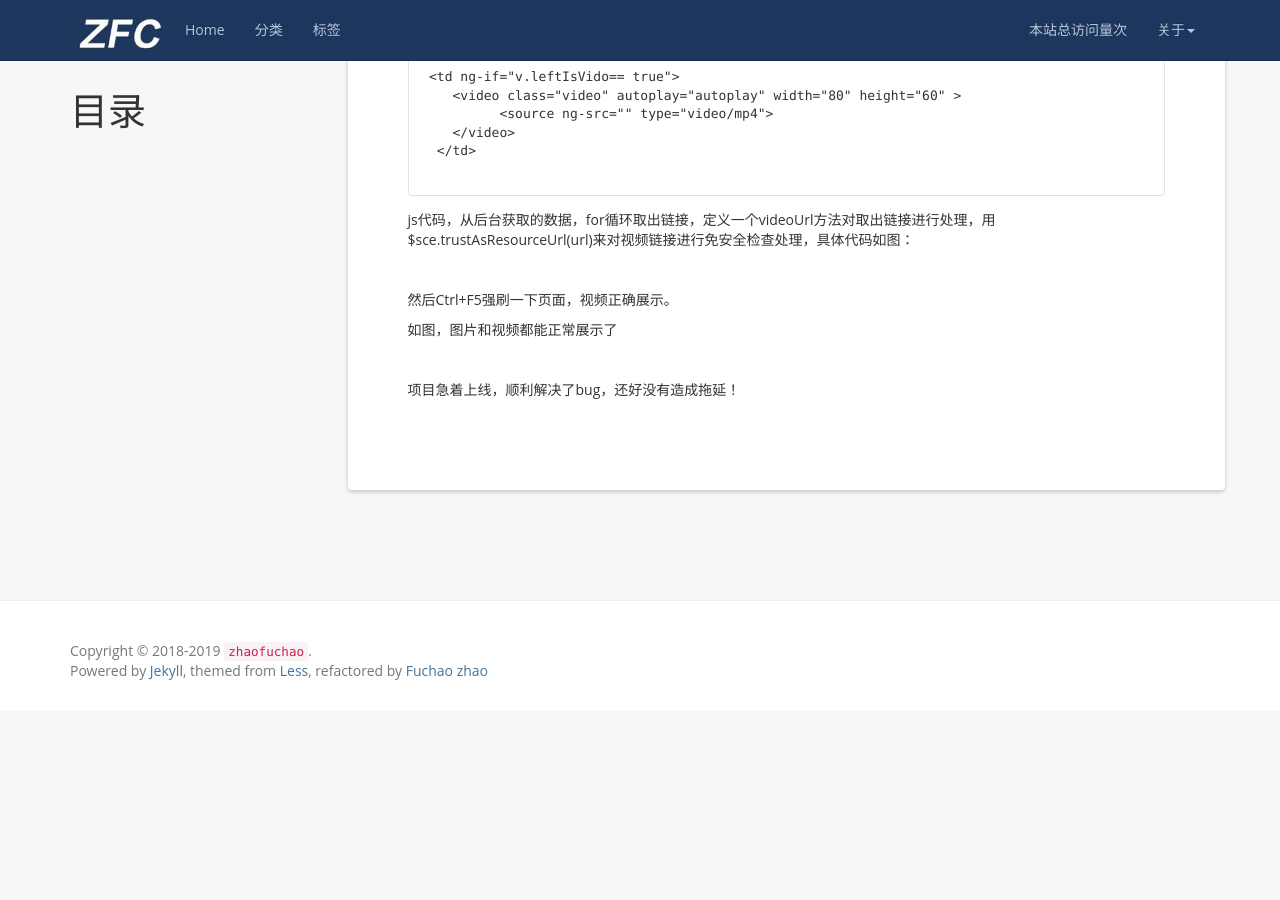
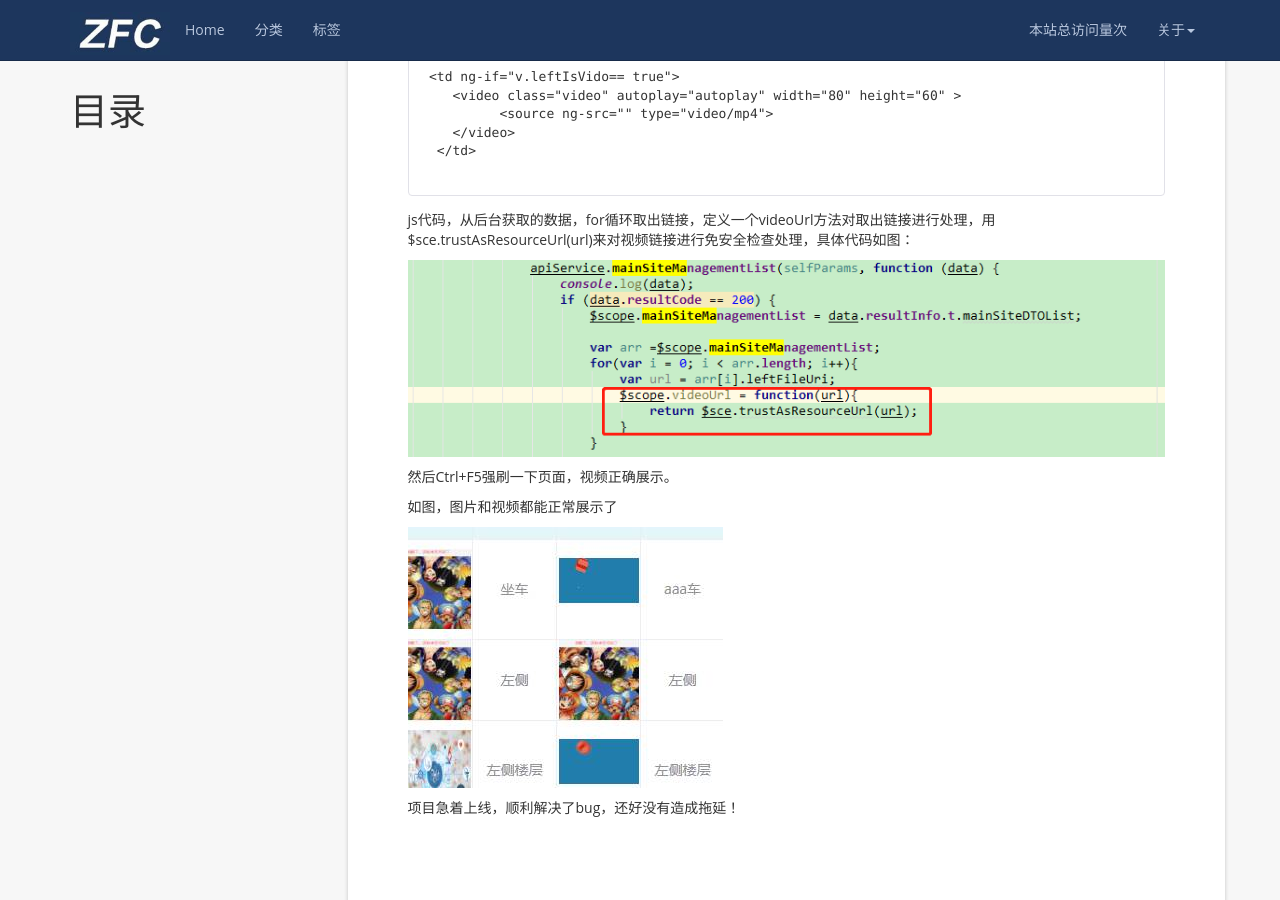
Before and after one commit to ZFCC/ZFCC.github.io, a Jekyll site: the page built from _posts/technology/Problems/2019-05-21-The Error interpolateinterr From AngularJS H5 video src url.md, in a window 1280 px wide and 900 px high, scrolled down 1524 px. Built offline with Jekyll 4.4.1, drawn with Linux system fonts in a browser that asks for light colours; nearby versions of some CDN libraries; a script that is not in the unit is left out; comment, search, counter and statistics services are not loaded; before the commit the page ends 2235 px from its top, so only the background shows below that.

Commit message:
Update 2019-05-21-The Error interpolateinterr From AngularJS H5 video src url.md

````diff
--- a/_posts/technology/Problems/2019-05-21-The Error interpolateinterr From AngularJS H5 video src url.md
+++ b/_posts/technology/Problems/2019-05-21-The Error interpolateinterr From AngularJS H5 video src url.md
@@ -60,13 +60,13 @@ h5的代码,对视频链接增加一个videoUrl()进行处理：
 ```
 js代码，从后台获取的数据，for循环取出链接，定义一个videoUrl方法对取出链接进行处理，用$sce.trustAsResourceUrl(url)来对视频链接进行免安全检查处理，具体代码如图：
 
- ![](/styles/images/problem/angularjs_error/2.png)
+ ![](/styles/images/problem/angularjs_error/2.jpg)
 
 
 然后Ctrl+F5强刷一下页面，视频正确展示。
 
 如图，图片和视频都能正常展示了
 
- ![](/styles/images/problem/angularjs_error/3.png)
+ ![](/styles/images/problem/angularjs_error/3.jpg)
 
 项目急着上线，顺利解决了bug，还好没有造成拖延！
````
